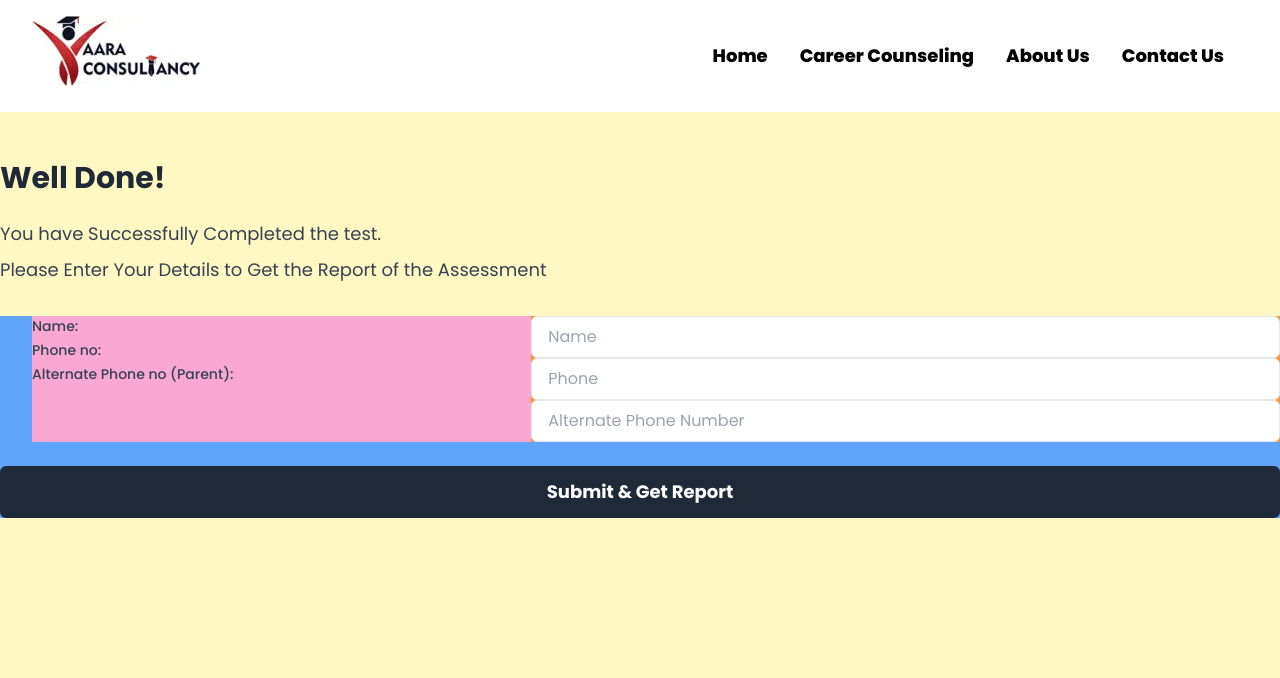
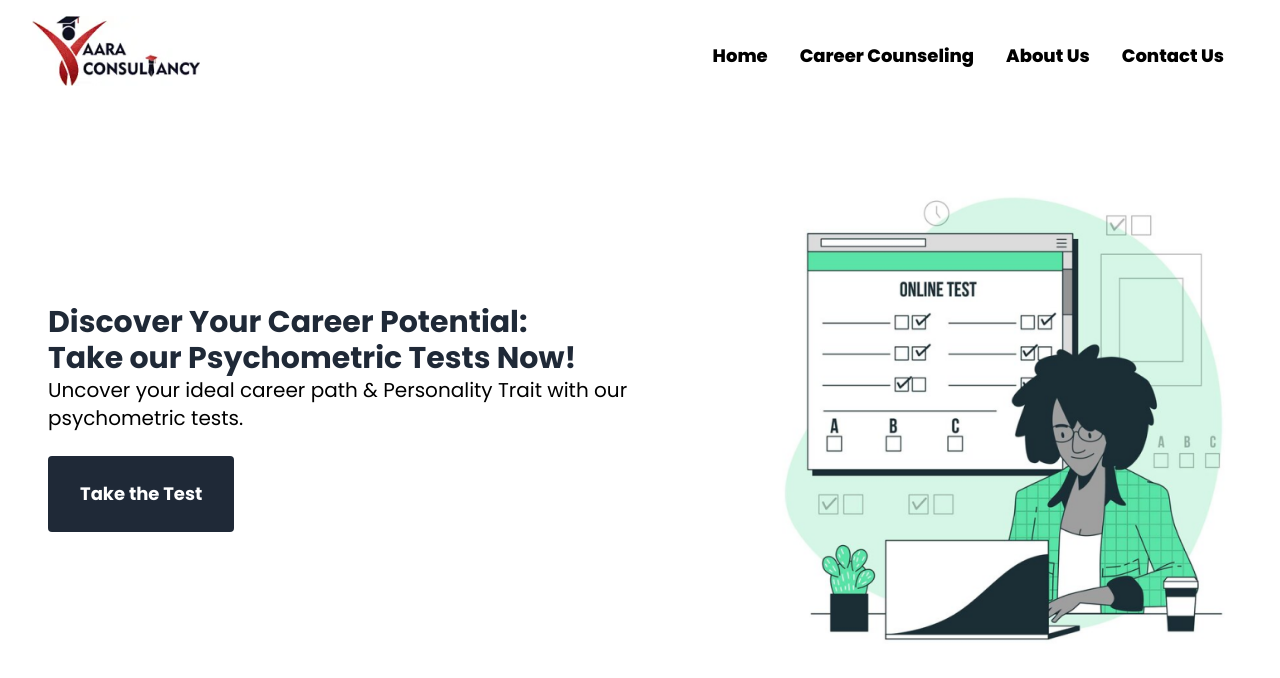
Before and after one commit to Harshala09-05/psychometric_test, a React (Create React App) app: page / in a window 1280 px wide. Shown: the top 678 px of the page. Built offline with nearby package versions, Linux system fonts and the light colour scheme.

Commit message:
[Harshala]: added new components

```diff
--- a/package.json
+++ b/package.json
@@ -10,6 +10,7 @@
     "react-dom": "^18.3.1",
     "react-router-dom": "^6.27.0",
     "react-scripts": "5.0.1",
+    "react-table": "^7.8.0",
     "web-vitals": "^2.1.4"
   },
   "scripts": {
--- a/src/Components/About.jsx
+++ b/src/Components/About.jsx
@@ -62,7 +62,7 @@ function About() {
            <strong>Please answer honestly as possible. There are no Correct or Wrong Answers</strong>
          </li>
        </ul>
-       <Link to="/assessment">
+       <Link to="/Questions">
          <Buttons text="Begin Assessment" />
        </Link>
      </div>
--- a/src/Components/Content.jsx
+++ b/src/Components/Content.jsx
@@ -1,12 +1,20 @@
 import React from 'react'
-import { Link } from 'react-router-dom'
+import { Link, useLocation, useNavigate } from 'react-router-dom'
 import contentImage from "../assets/contentImage.png"
 import Buttons from './Buttons'
 
 function Content() {
+  const navigate = useNavigate();
+  const location = useLocation();
+  const handleTakeTestClick = () => {
+    navigate('/About'); // Navigate to About page
+  };
+
   return (
     <div className="bg-white py-16 ">
       <div className="max-w-ful  mx-auto h-96 px-4 sm:px-6 lg:px-8 flex place-items-start ">
+        {!location.pathname.includes("/thankyou") && (
+
         <div className="lg:w-3/5  lg:text-left py-32 px-4 lg:mb-0 flex flex-col ">
           <h1 className="text-3xl font-bold text-gray-800 ">
             Discover Your Career Potential: <br />
@@ -15,10 +23,20 @@ function Content() {
           <p className="text-black mb-6 text-xl">
             Uncover your ideal career path & Personality Trait with our psychometric tests.
           </p>
-          <Link to="/test " className='text-lg'>
+          <Link to="/About " className='text-lg'>
             <Buttons text="Take the Test" />
           </Link>
         </div>
+        )}
+        {location.pathname.includes("/thankyou") && (
+
+                <div className="lg:w-3/5  lg:text-left py-32 px-4 lg:mb-0 flex flex-col ">
+          <h1 className="text-3xl font-bold text-gray-800 ">
+            Thankyou!!!
+          </h1>
+        </div>
+        )}
+
         <div className="lg:w-2/5">
           <img
             src={contentImage} // Replace with your actual image path or import statement
--- a/src/Components/SubmitForm.jsx
+++ b/src/Components/SubmitForm.jsx
@@ -6,13 +6,13 @@ function SubmitForm() {
    {/* className="min-h-screen bg-white flex flex-col items-center pt-12" */}
 
     {/* Main Content */}
-    <div className="min-h-screen bg-yellow-100 flex flex-col items-start pt-12">
-      <h1 className="text-3xl font-bold text-gray-800 mb-6">Well Done!</h1>
-      <p className="text-lg text-gray-700 mb-2">You have Successfully Completed the test.</p>
-      <p className="text-lg text-gray-700 mb-8">Please Enter Your Details to Get the Report of the Assessment</p>
+    <div className="max-h-screen  flex flex-col items-start pt-12 ">
+      <h1 className="text-3xl font-bold text-gray-800 mb-6 ml-12">Well Done!</h1>
+      <p className="text-lg text-gray-700 mb-2 ml-12">You have Successfully Completed the test.</p>
+      <p className="text-lg text-gray-700 mb-8 ml-12">Please Enter Your Details to Get the Report of the Assessment</p>
 
       {/* Form */}
-      <form className="space-y-6 bg-blue-400 flex flex-col w-full">
+      <form className="space-y-6  flex flex-col w-full">
         {/* <div className="text-left flex justify-evenly">
           <label className="block text-sm font-medium text-gray-700 mb-1">Name:</label>
           <input
@@ -48,36 +48,43 @@ function SubmitForm() {
             className="w-full px-4 py-2 border rounded-md focus:outline-none focus:ring-2 focus:ring-blue-500"
           />
         </div> */}
-<div className='flex justify-between text-left'>
-<div className='flex flex-col ml-8 w-2/5 bg-pink-300'>
+<div className='flex justify-between text-left '>
+<div className='flex flex-col ml-12 w-2/5  space-y-10'>
   <label className="block text-sm font-medium text-gray-700 mb-1">Name:</label>
   <label className="block text-sm font-medium text-gray-700 mb-1">Phone no:</label>
   <label className="block text-sm font-medium text-gray-700 mb-1">Alternate Phone no (Parent):</label>
+  <label className="block text-sm font-medium text-gray-700 mb-1">Email:</label>
+
 
 
 </div>
-<div className='flex flex-col w-3/5 bg-orange-400'>
+<div className='flex flex-col w-3/5  mr-12 space-y-4'>
 <input
             type="text"
             placeholder="Name"
-            className="w-full px-4 py-2 border rounded-md focus:outline-none focus:ring-2 focus:ring-blue-500"
+            className="w-auto px-4 py-2 border rounded-md focus:outline-black border-black"
           />
           <input
             type="text"
             placeholder="Phone"
-            className="w-auto px-4 py-2 border rounded-md focus:outline-none focus:ring-2 focus:ring-blue-500"
+            className="w-auto px-4 py-2 border rounded-md focus:outline-black border-black "
           />
            <input
             type="text"
             placeholder="Alternate Phone Number"
-            className="w-auto px-4 py-2 border rounded-md focus:outline-none focus:ring-2 focus:ring-blue-500"
+            className="w-auto px-4 py-2 border rounded-md focus:outline-black border-black"
+          />
+          <input
+            type="email"
+            placeholder="Email"
+            className="w-auto px-4 py-2 border rounded-md focus:outline-black border-black"
           />
 
 </div>
 </div>
         <button
           type="submit"
-          className="w-full py-3 bg-gray-800 text-white text-lg font-semibold rounded-md hover:bg-gray-900"
+          className="w-fit p-6 ml-12 bg-gray-800 text-white text-lg font-semibold rounded-md hover:bg-gray-900"
         >
           Submit & Get Report
         </button>
--- /dev/null
+++ b/src/Components/Table.jsx
@@ -0,0 +1,86 @@
+import React from 'react'
+import { useTable } from 'react-table';
+
+function Table() {
+    const columns = React.useMemo(
+        () => [
+          { Header: 'Name', accessor: 'name' },
+          { Header: 'Mobile', accessor: 'mobile' },
+          { Header: 'Email', accessor: 'email' },
+        //   { Header: 'City', accessor: 'city' },
+        //   { Header: 'Reference', accessor: 'reference' },
+        //   { Header: 'Abroad', accessor: 'abroad' },
+        //   { Header: 'Hobbies', accessor: 'hobbies' },
+        //   { Header: 'About', accessor: 'about' },
+        //   { Header: 'Extra curriculum', accessor: 'extraCurriculum' },
+        //   { Header: 'Qualification', accessor: 'qualification' },
+        //   { Header: 'Career choice', accessor: 'careerChoice' },
+        //   { Header: 'Occupation', accessor: 'occupation' },
+          {
+            Header: 'Report',
+            accessor: 'report',
+            Cell: ({ row }) => (
+              <button className="text-blue-600 hover:underline">Report</button>
+            ),
+          },
+          {
+            Header: 'Delete',
+            accessor: 'delete',
+            Cell: ({ row }) => (
+              <button className="text-red-600 hover:underline">X</button>
+            ),
+          },
+        ],
+        []
+      );
+
+      // Sample data (replace with actual data)
+      const data = React.useMemo(
+        () => [
+          { name: 'xyz', mobile: '9123456789', email: 'xyz@gmail.com', city: '', reference: '', abroad: '', hobbies: '', about: '', extraCurriculum: '', qualification: '', careerChoice: '', occupation: '' },
+          { name: 'Test', mobile: '1234567890', email: 'test@testing.com', city: '', reference: '', abroad: '', hobbies: '', about: '', extraCurriculum: '', qualification: '', careerChoice: '', occupation: '' },
+          // Add more rows as needed
+        ],
+        []
+      );
+
+      // Create the table instance
+      const { getTableProps, getTableBodyProps, headerGroups, rows, prepareRow } = useTable({
+        columns,
+        data,
+      });
+
+      return (
+        <div className="p-4 overflow-x-auto">
+          <table {...getTableProps()} className="w-full text-left border  border-black">
+            <thead>
+              {headerGroups.map(headerGroup => (
+                <tr {...headerGroup.getHeaderGroupProps()} className="bg-black  text-white">
+                  {headerGroup.headers.map(column => (
+                    <th {...column.getHeaderProps()} className="p-2 border border-black">
+                      {column.render('Header')}
+                    </th>
+                  ))}
+                </tr>
+              ))}
+            </thead>
+            <tbody {...getTableBodyProps()}>
+              {rows.map(row => {
+                prepareRow(row);
+                return (
+                  <tr {...row.getRowProps()} className="border border-black">
+                    {row.cells.map(cell => (
+                      <td {...cell.getCellProps()} className="p-2 border border-black">
+                        {cell.render('Cell')}
+                      </td>
+                    ))}
+                  </tr>
+                );
+              })}
+            </tbody>
+          </table>
+        </div>
+      );
+    }
+
+export default Table
--- a/src/Pages/Home.jsx
+++ b/src/Pages/Home.jsx
@@ -4,14 +4,24 @@ import Content from '../Components/Content';
 import About from '../Components/About';
 import Questions from '../Components/Questions';
 import SubmitForm from '../Components/SubmitForm';
+import Table from '../Components/Table';
+import { Outlet, useLocation } from 'react-router-dom';
 
 
 
 function Home() {
+  const location = useLocation();
   return (
     <div>
-      <NavBar/>
-      <SubmitForm/>
+       <NavBar/>
+      {
+        location.pathname === '/' && (
+          <Content/>
+        )
+      }
+      {/* <SubmitForm/>  */}
+      {/* <Table/> */}
+      <Outlet/>
     </div>
   )
 }
--- a/src/Router/Routers.jsx
+++ b/src/Router/Routers.jsx
@@ -2,6 +2,11 @@ import React from 'react';
 import { BrowserRouter, Route,  Routes } from 'react-router-dom';
 
 import Home from '../Pages/Home';
+import Content from '../Components/Content';
+import About from '../Components/About';
+import Table from '../Components/Table';
+import Questions from '../Components/Questions';
+import SubmitForm from '../Components/SubmitForm';
 
 
 function Routers() {
@@ -9,7 +14,15 @@ function Routers() {
     <BrowserRouter>
 
       <Routes>
-        <Route path="/" element={<Home/>} />
+        <Route path="/" element={<Home/>}>
+           <Route path='/Content' element={<Content/>}/>
+           <Route path='/About' element={<About/>}/>
+           <Route path='/Questions' element={<Questions/>}/>
+           <Route path='/submit' element={<SubmitForm/>}/>
+           <Route path='/Table' element={<Table/>}/>
+           <Route path='/thankyou' element={<Content/>}/>
+
+        </Route>
       </Routes>
 
     </BrowserRouter>
```
Also changed, not shown: 1 other file (tests, documents, lock files or other folders).
